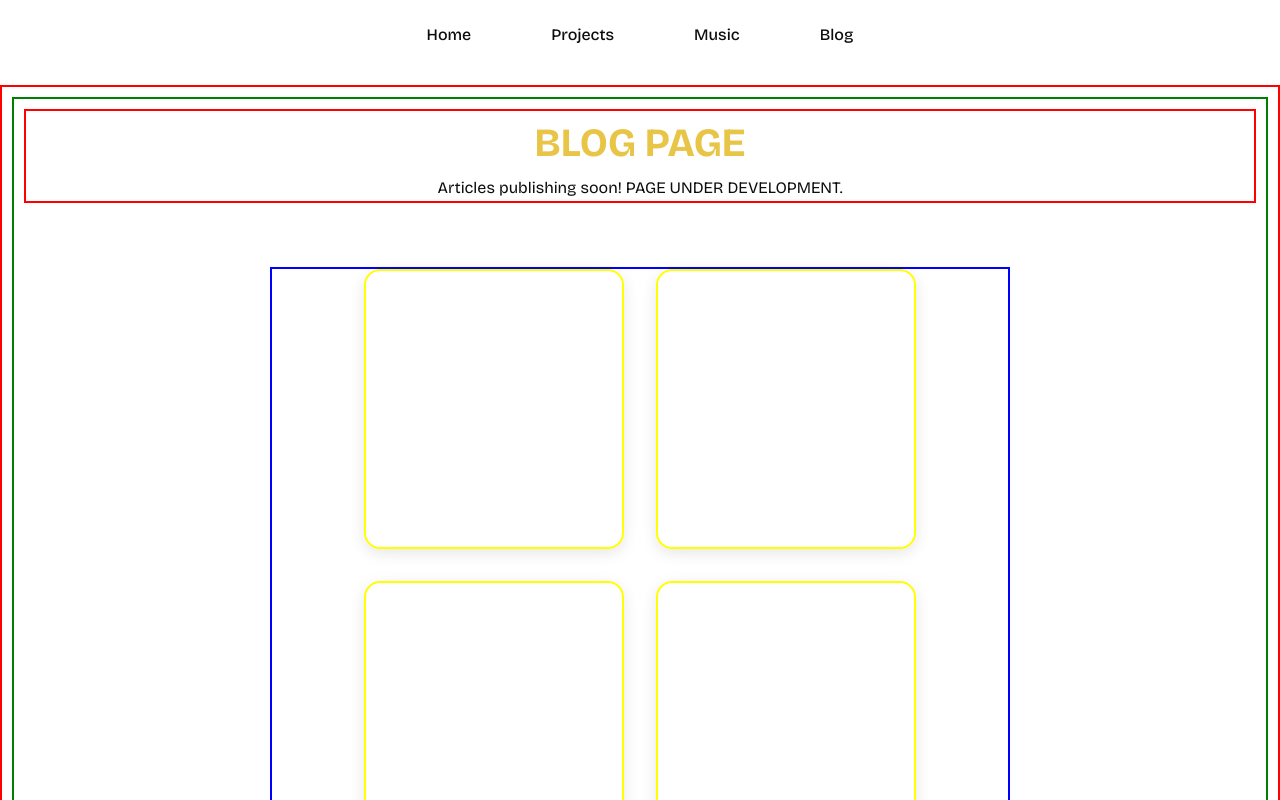
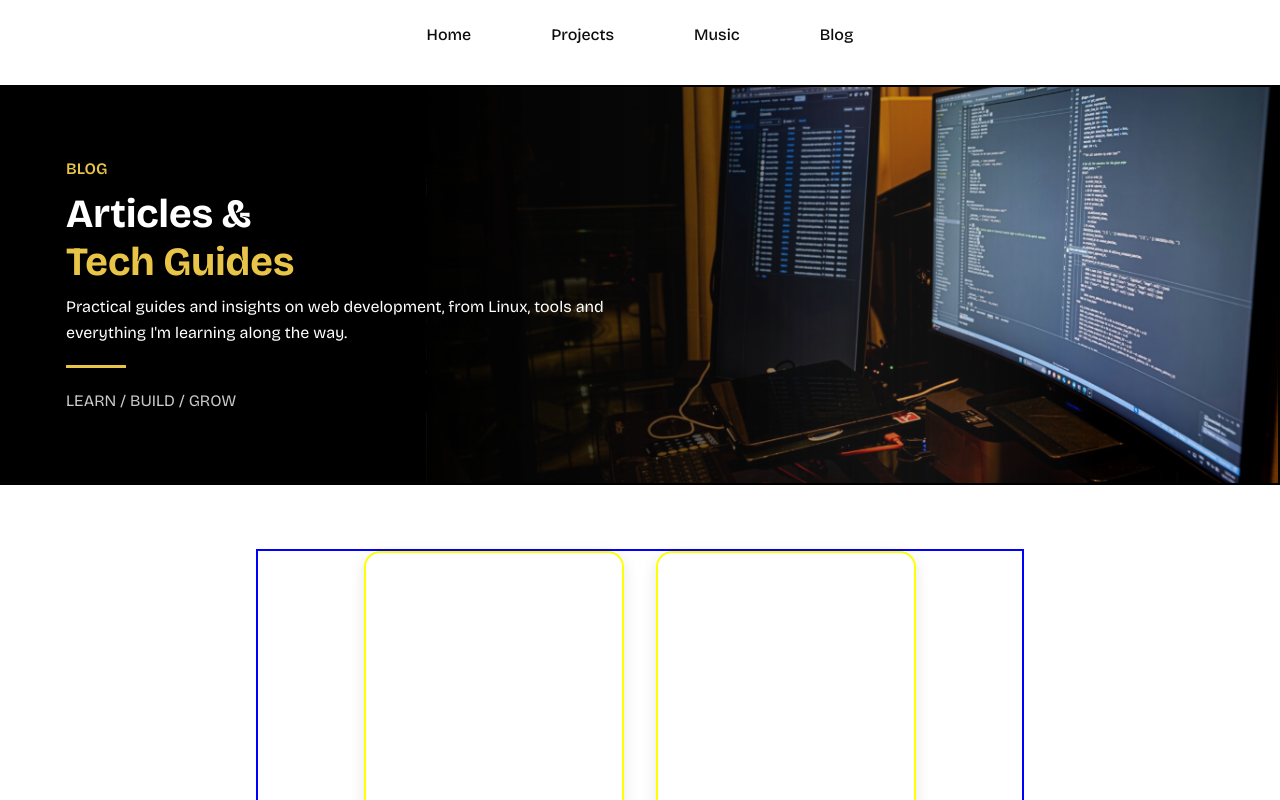
Before and after one commit to Lebo-Madikane/lebo-madikane, a Next.js app: page /blog in a window 1280 px wide. Shown: the top 800 px of the page. Built offline with nearby package versions, Linux system fonts and the light colour scheme.

Commit message:
build blogPage hero section

```diff
--- a/src/app/blog/blogClient.js
+++ b/src/app/blog/blogClient.js
@@ -21,9 +21,16 @@ export default function BlogClient() {
             <Header />
             <div className={styles.blogPage}>
                 <div className={styles.blogContainer}>
-                    <div className={styles.textContent}>
-                        <h1>BLOG PAGE</h1>
-                        <p>Articles publishing soon! PAGE UNDER DEVELOPMENT.</p>
+                    <div className={styles.blogHero} >
+                        <div className={styles.textContent}>
+                            <p className={styles.topText}>BLOG</p>
+                            <h1 className={styles.hOne}>Articles &<br/>
+                                <span className={styles.hOneBottom}>Tech Guides</span>
+                            </h1>
+                            <p>Practical guides and insights on web development, from Linux, tools and everything I'm learning along the way.</p>
+                            <div className={styles.underLiner}></div>
+                            <p className={styles.bottomtext}>LEARN / BUILD / GROW</p>
+                        </div>
                     </div>
                     <div className={styles.blogCardsContainer}>
                         <Card className={styles.blogCards}></Card>
--- a/src/app/blog/blogClient.module.scss
+++ b/src/app/blog/blogClient.module.scss
@@ -15,10 +15,8 @@
     width: 100%;
     margin-top: 85px;
     margin-bottom: 420px;
-    padding: 10px;
     background-color: var(--white);
     animation: fadeIn 0.8s ease-out both;
-    border: 2px solid red;
 
     @include mobile {
         margin-bottom: 370px;
@@ -26,14 +24,53 @@
 }
 
 .blogContainer {
-    padding: 10px;
     align-content: center;
     text-align: center;
-    border: 2px solid green;
+}
+
+.blogHero {
+    width: 100%;
+    height: 400px;
+    background-image: url('/images/blog/blogPageHeroImg.svg');
+    background-size: cover;
+    background-position: center;
+    background-repeat: no-repeat;
+    border: 2px solid black;
 }
 
 .textContent {
-    border: 2px solid red;
+    width: 50%;
+    height: 100%;
+    padding-left: 4rem;
+    color: white;
+    align-content: center;
+    text-align: left;
+
+    .topText {
+        color: var(--accent);
+        font-weight: 600;
+        margin-bottom: 8px;
+    }
+
+    .hOne {
+        color: #ffffff;
+        line-height: 1.2;
+        margin-bottom: 8px;
+
+            .hOneBottom {
+                color: var(--accent);
+            }
+    }
+
+    .underLiner {
+        width: 60px;
+        margin: 20px 0;
+        border-bottom: 3px solid var(--accent);
+    }
+
+    .bottomtext {
+        opacity: 0.79;
+    }
 }
 
 .blogCardsContainer {
```
Also changed, not shown: public/images/blog/blogPageHeroImg.svg (added).
